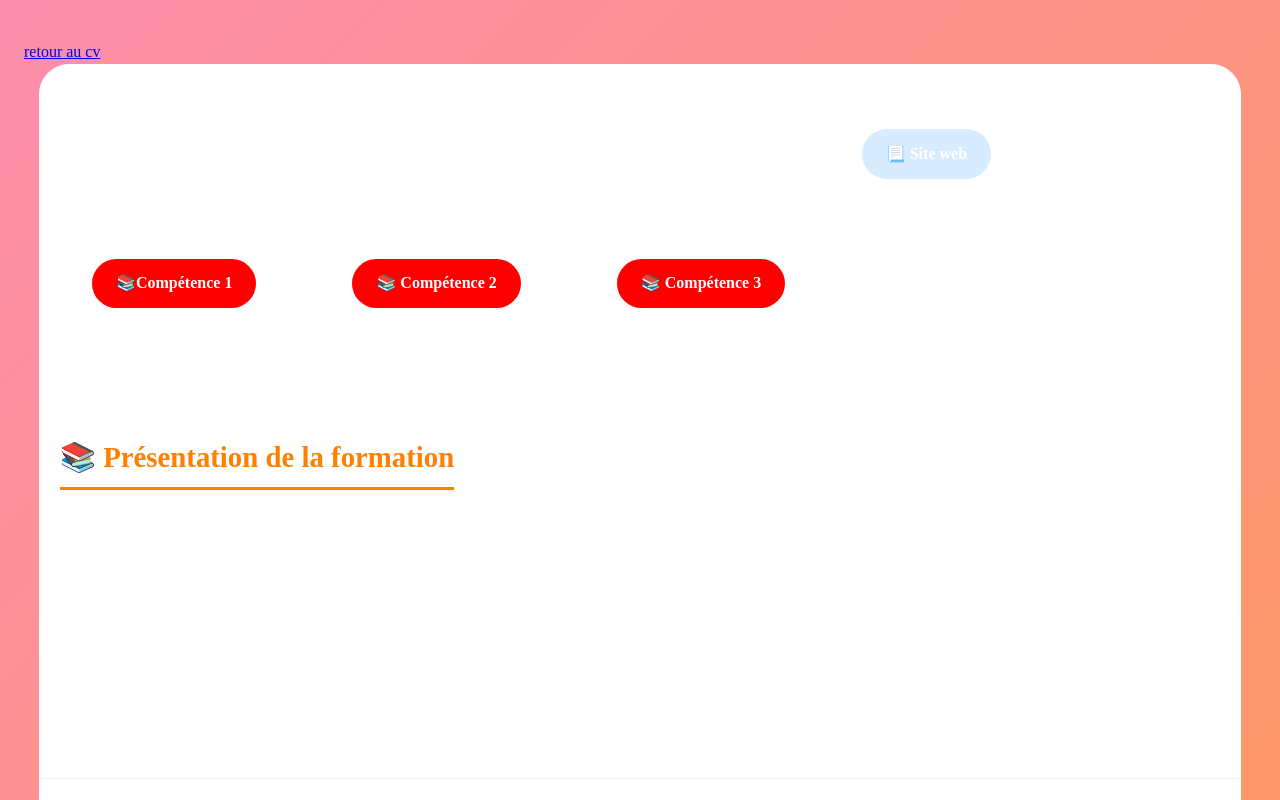
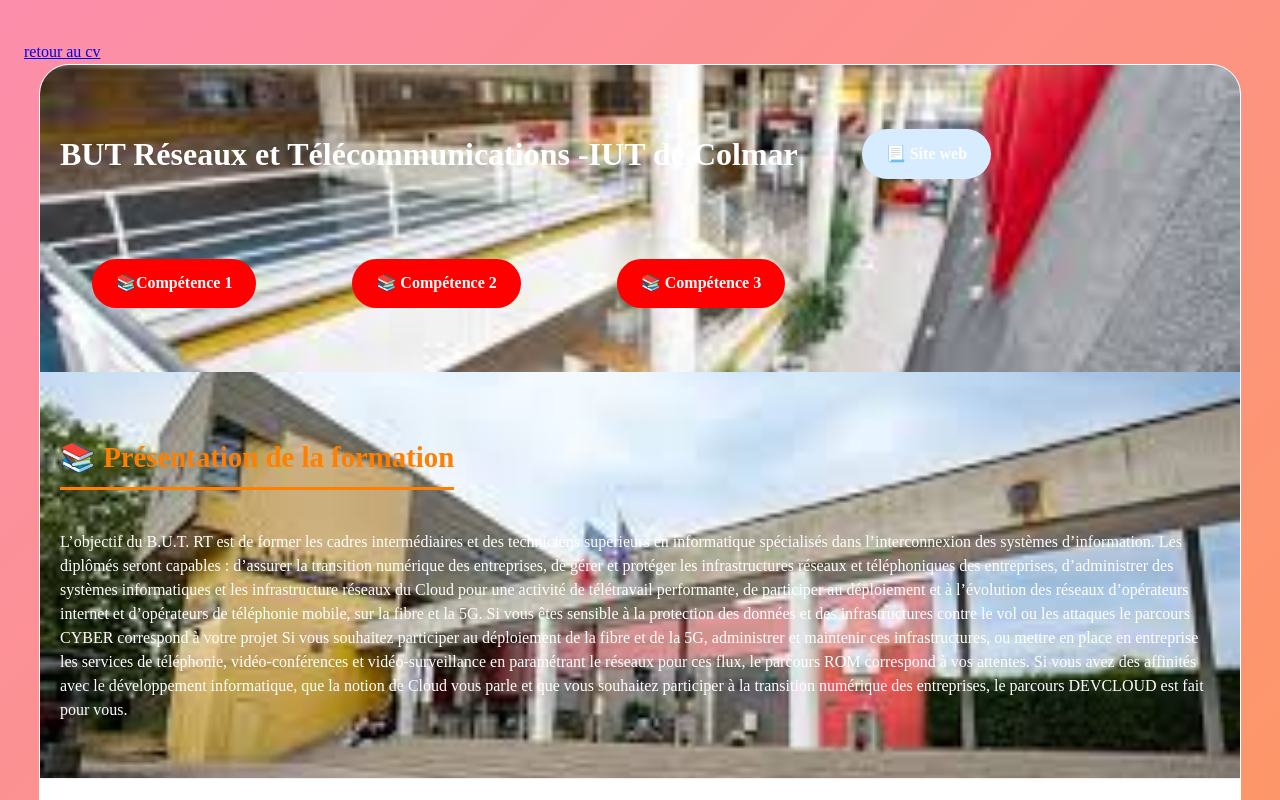
Before and after one commit to slm662/cv_codage, a plain HTML site: page formation.html in a window 1280 px wide. Shown: the top 800 px of the page. Drawn offline with Linux system fonts and the light colour scheme; files whose address does not match are found by name.

Commit message:
Update style.css

```diff
--- a/style.css
+++ b/style.css
@@ -249,7 +249,7 @@ scroll-behavior: smooth;
            background-color: #FFA500  ;
         }
 .formation-section {
-    background-image: url("camille.jpg");
+    background-image: url("see.jpeg");
     background-size: cover;
     background-position: center;
 
@@ -265,7 +265,7 @@ scroll-behavior: smooth;
     z-index: 1;
 }
 .head-section {
-    background-image: url("camille2.webp");
+    background-image: url("see1.jpeg");
     background-size: cover;
     background-position: center;
     background-repeat: no-repeat;
```
